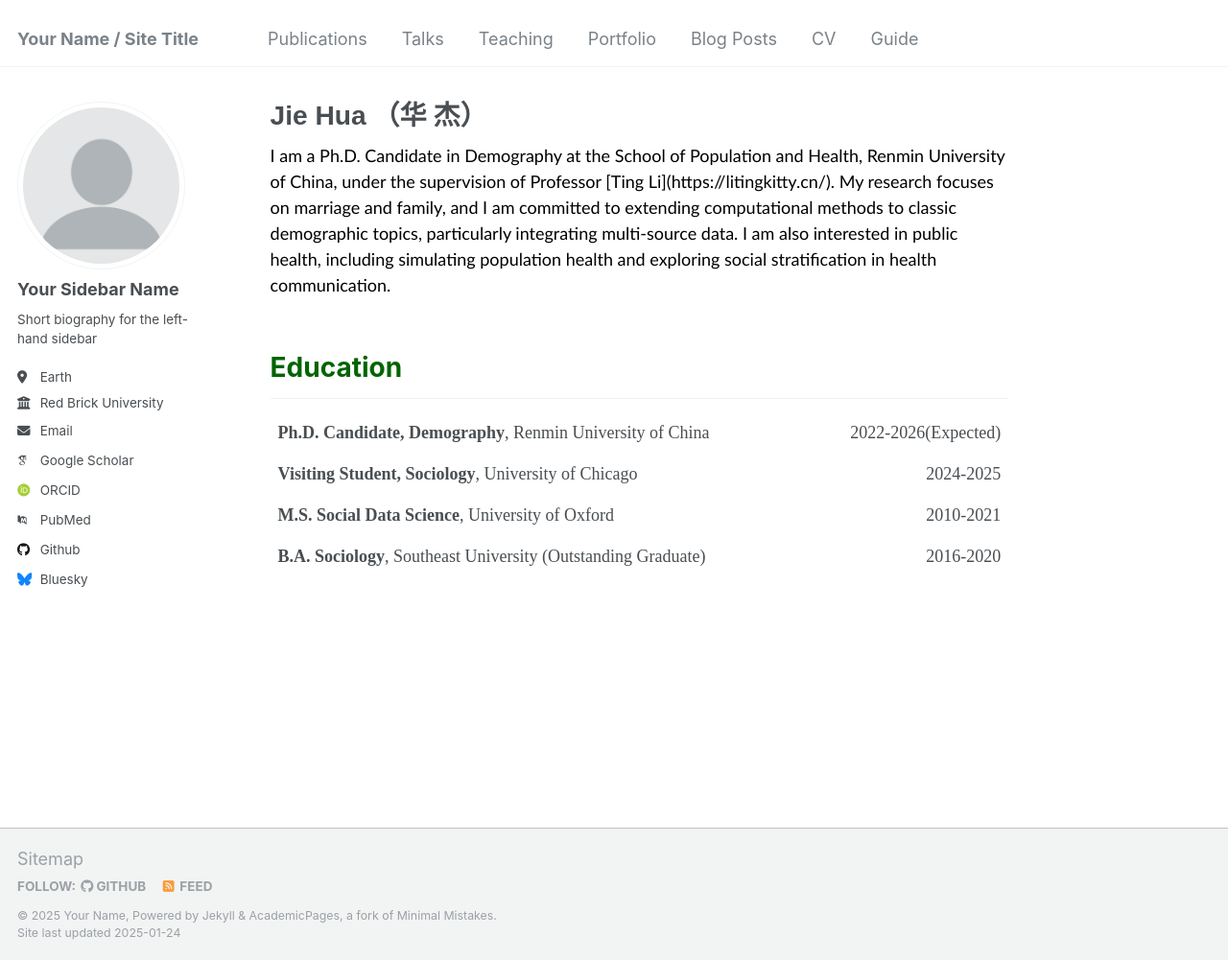
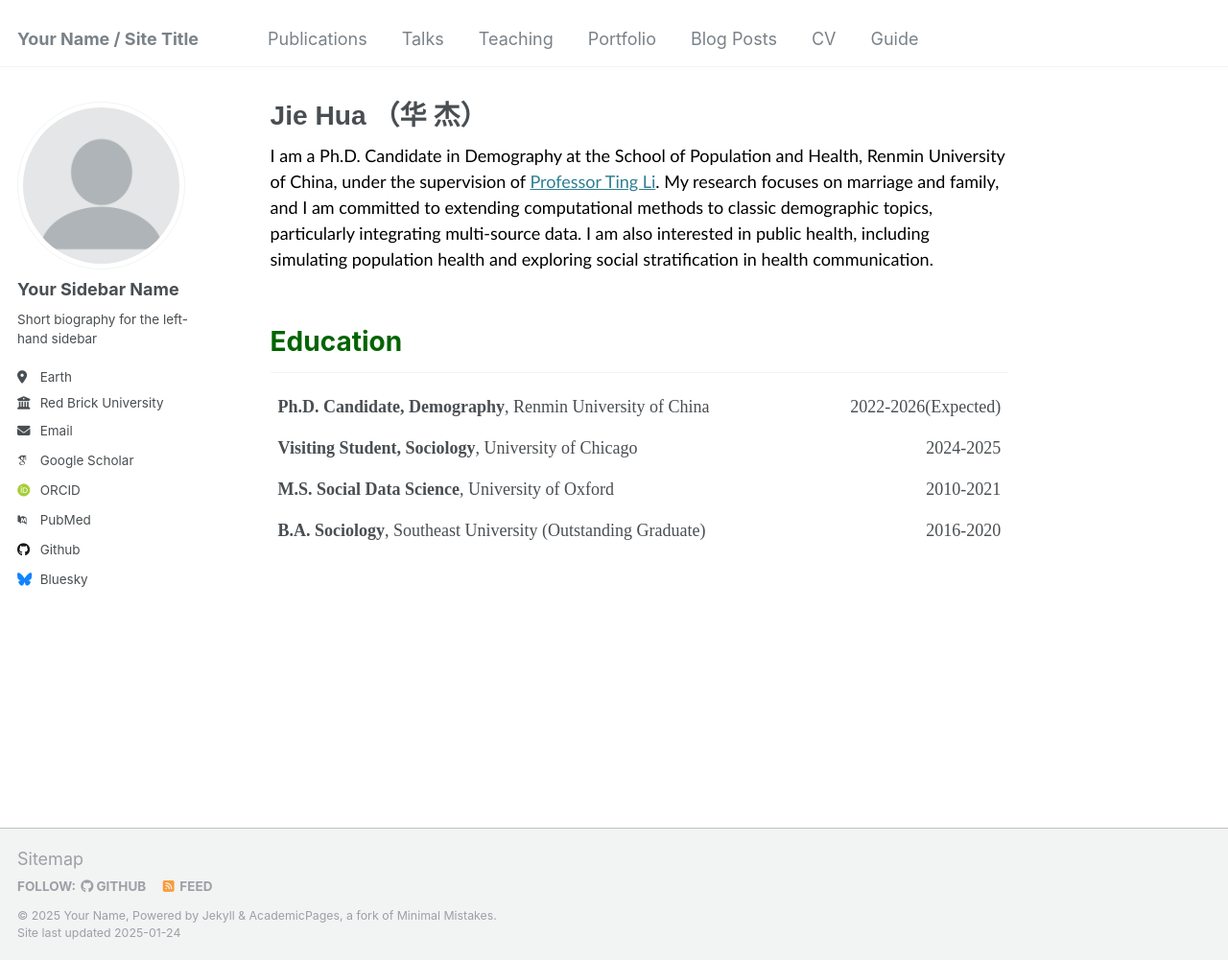
Before and after one commit to jiehua-css/jiehua-css.github.io, a Jekyll site: the page built from _pages/about.md, in a window 1280 px wide and 1001 px high. Shown: the whole window at 96% size. Built offline with Jekyll 4.4.1, drawn with Linux system fonts in a browser that asks for light colours; some web fonts are replaced; part of the change alters nothing that is shown.

Commit message:
Update about.md

```diff
--- a/_pages/about.md
+++ b/_pages/about.md
@@ -16,7 +16,7 @@ redirect_from:
 </style>
 
 <p class="bio-text">
-I am a Ph.D. Candidate in Demography at the School of Population and Health, Renmin University of China, under the supervision of Professor [Ting Li](https://litingkitty.cn/). My research focuses on marriage and family, and I am committed to extending computational methods to classic demographic topics, particularly integrating multi-source data. I am also interested in public health, including simulating population health and exploring social stratification in health communication.
+I am a Ph.D. Candidate in Demography at the School of Population and Health, Renmin University of China, under the supervision of <a href="https://litingkitty.cn/" target="_blank">Professor Ting Li</a>. My research focuses on marriage and family, and I am committed to extending computational methods to classic demographic topics, particularly integrating multi-source data. I am also interested in public health, including simulating population health and exploring social stratification in health communication.
 </p>
 
 <style>
```
